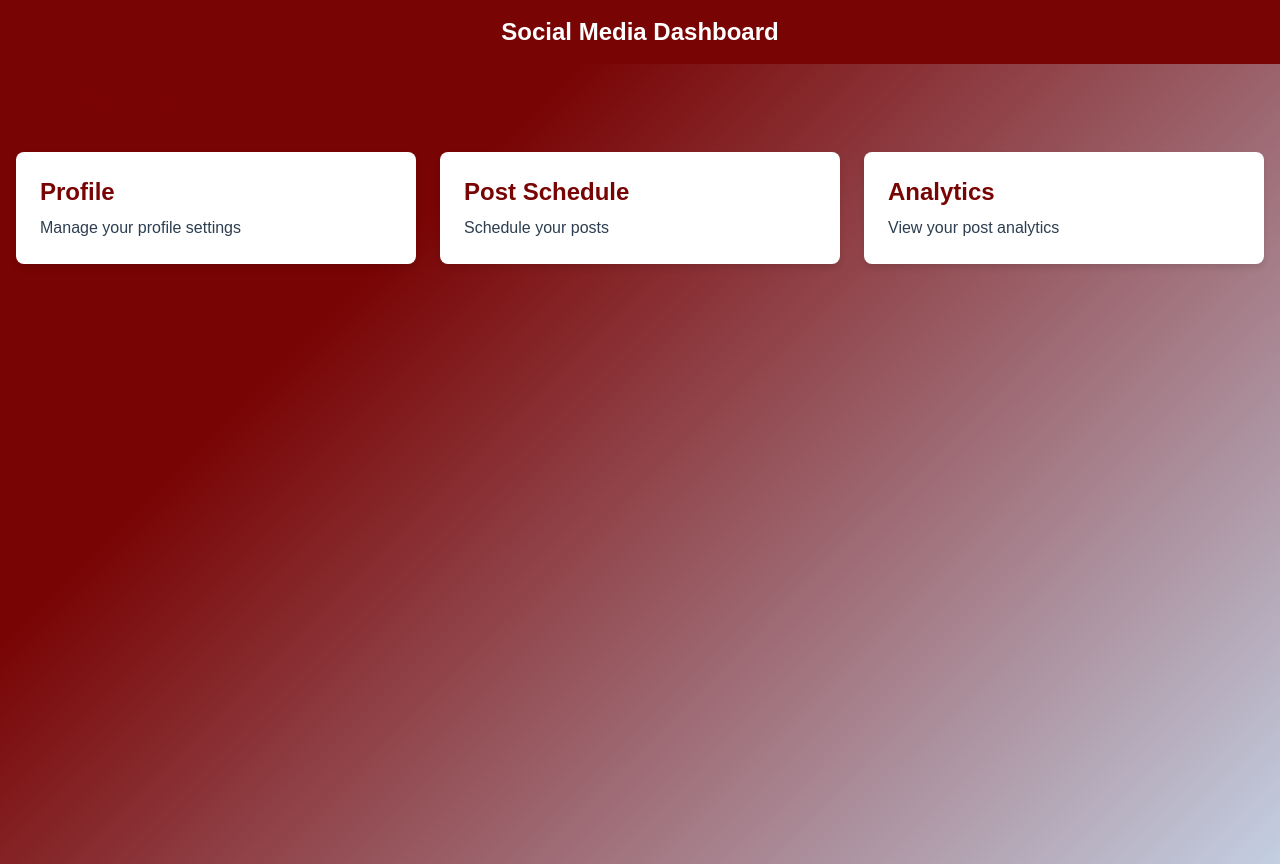
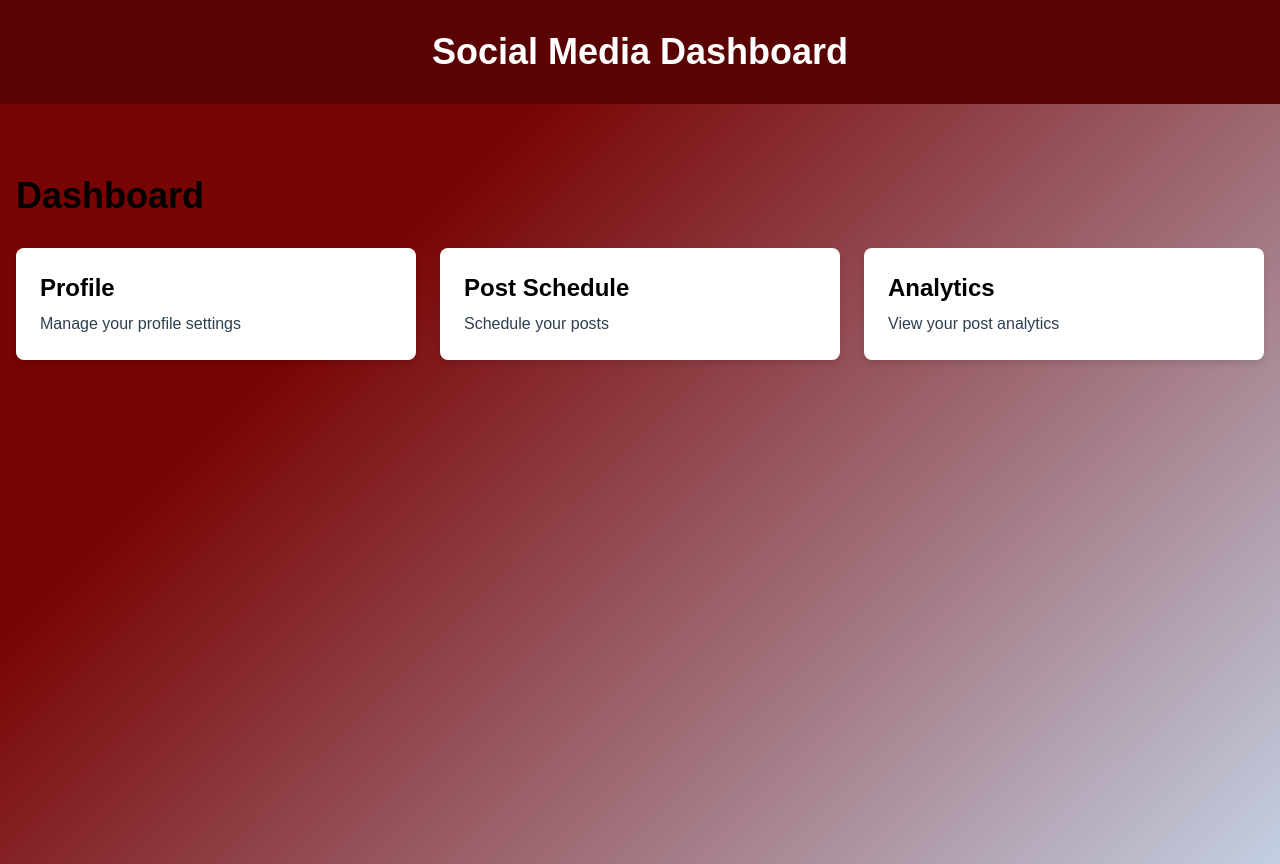
Before and after one commit to Bardsun0/social-media-dashboard, a React (Vite) app: page /dashboard in a window 1280 px wide. Built offline with nearby package versions, Linux system fonts and the light colour scheme.

Commit message:
Header styled!

```diff
--- a/src/components/Header.jsx
+++ b/src/components/Header.jsx
@@ -6,9 +6,9 @@ const Header = () => {
       initial={{ opacity: 0, y: -50 }}
       animate={{ opacity: 1, y: 0 }}
       transition={{ duration: 0.5 }}
-      className="bg-primary text-white p-4 fixed top-0 left-0 right-0 z-10"
+      className="bg-primary text-white p-8 fixed top-0 left-0 right-0 z-10"
     >
-      <h1 className="text-2xl font-bold text-center">Social Media Dashboard</h1>
+      <h1 className="text-4xl font-bold text-center">Social Media Dashboard</h1>
     </motion.header>
   );
 };
--- a/src/pages/Analytics.jsx
+++ b/src/pages/Analytics.jsx
@@ -8,7 +8,7 @@ function Analytics() {
       initial="initial"
       animate="in"
       exit="out"
-      className="min-h-screen p-4"
+      className="min-h-screen p-4 pt-28"
     >
       <h1 className="text-3xl font-bold mb-4">Analytics</h1>
       <motion.div
--- a/src/pages/Dashboard.jsx
+++ b/src/pages/Dashboard.jsx
@@ -3,8 +3,8 @@ import { Link } from "react-router-dom";
 
 function Dashboard() {
   return (
-    <div className="min-h-screen font-sans text-text p-4">
-      <h1 className="text-4xl font-heading font-bold mb-8 text-primary">
+    <div className="min-h-screen font-sans text-black p-4 pt-28">
+      <h1 className="text-4xl font-heading font-bold mb-8">
         Dashboard
       </h1>
       <div className="grid grid-cols-1 md:grid-cols-3 gap-6">
@@ -35,7 +35,7 @@ function DashboardCard({ to, title, description }) {
         to={to}
         className="block bg-white p-6 rounded-lg shadow-card hover:shadow-lg transition duration-300"
       >
-        <h2 className="text-2xl font-heading font-bold text-primary mb-2">
+        <h2 className="text-2xl font-heading font-bold mb-2">
           {title}
         </h2>
         <p className="text-text">{description}</p>
--- a/src/pages/Login.jsx
+++ b/src/pages/Login.jsx
@@ -31,7 +31,7 @@ function Login() {
       exit="out"
       variants={pageVariants}
       transition={pageTransition}
-      className="min-h-screen flex items-center justify-center"
+      className="min-h-screen flex items-center justify-center "
     >
       <div className="max-w-md w-full bg-white p-8 rounded-lg shadow-md">
         <h2 className="text-2xl font-bold mb-4">Login</h2>
--- a/tailwind.config.js
+++ b/tailwind.config.js
@@ -4,7 +4,7 @@ export default {
   theme: {
     extend: {
       colors: {
-        primary: "#790404",
+        primary: "#590303",
         secondary: "#2ecc71",
         background: "#f5f7fa",
         text: "#2c3e50",
```
Also changed, not shown: src/index.css (line endings or trailing spaces).
